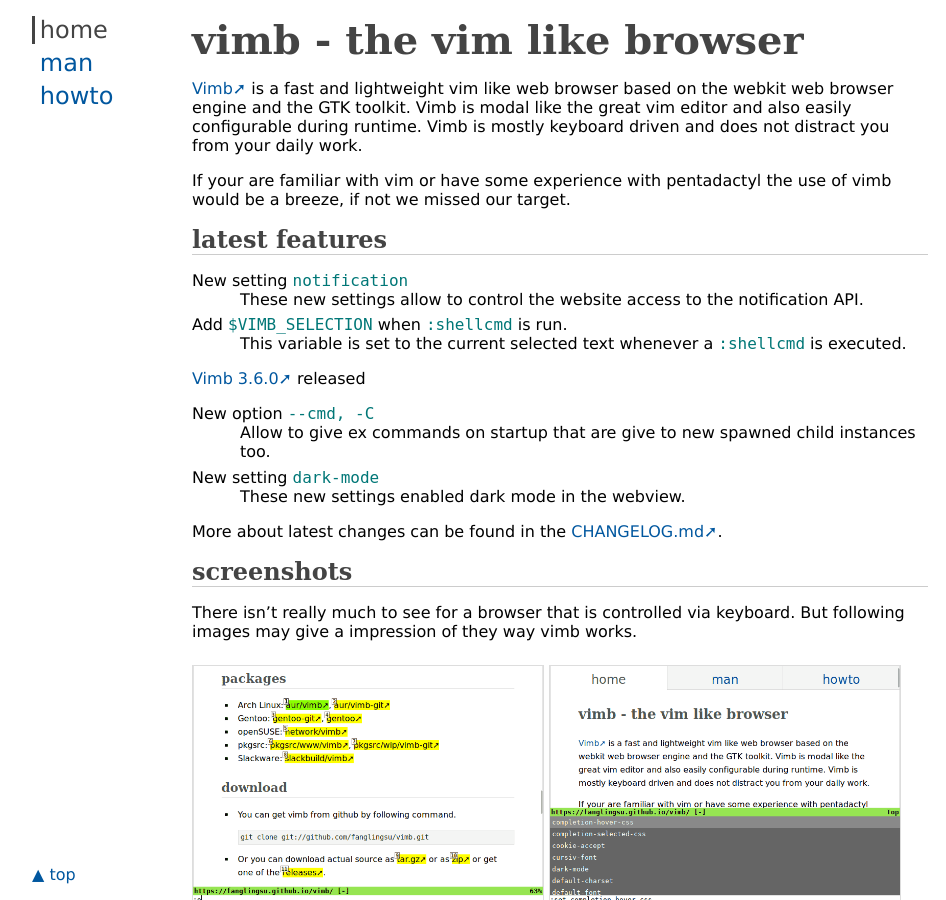
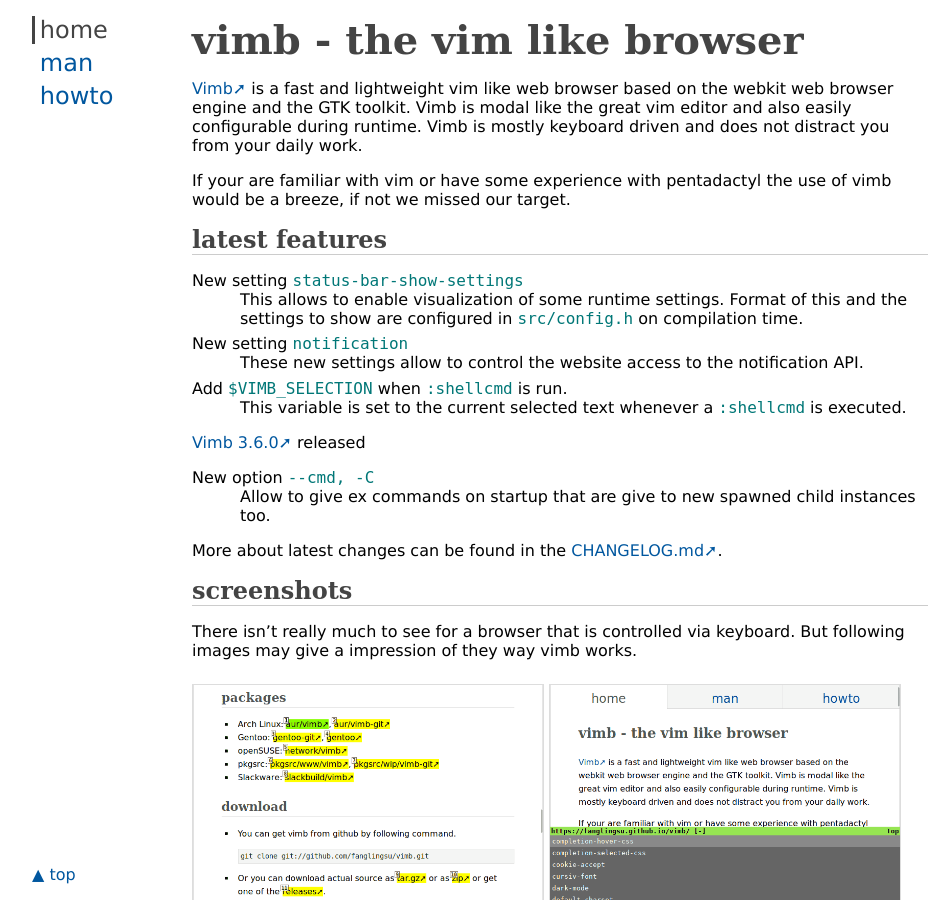
Before and after one commit to fanglingsu/vimb, a Jekyll site: the page built from index.md, in a window 1280 px wide and 900 px high. Shown: the whole window, without its empty margins (160-1106 px from the left). Built offline with Jekyll 4.4.1, drawn with Linux system fonts in a browser that asks for light colours.

Commit message:
Update for new setting status-bar-show-settings.

```diff
--- a/index.md
+++ b/index.md
@@ -16,6 +16,10 @@
 of vimb would be a breeze, if not we missed our target.
 
 ## latest features
+New setting `status-bar-show-settings`
+: This allows to enable visualization of some runtime settings. Format of this
+  and the settings to show are configured in `src/config.h` on compilation time.
+
 New setting `notification`
 : These new settings allow to control the website access to the notification
   API.
@@ -29,9 +33,6 @@
 New option `--cmd, -C`
 : Allow to give ex commands on startup that are give to new spawned child
   instances too.
-
-New setting `dark-mode`
-: These new settings enabled dark mode in the webview.
 
 More about latest changes can be found in the [CHANGELOG.md][].
 
```
Also changed, not shown: man.md (+4 -0 lines).
